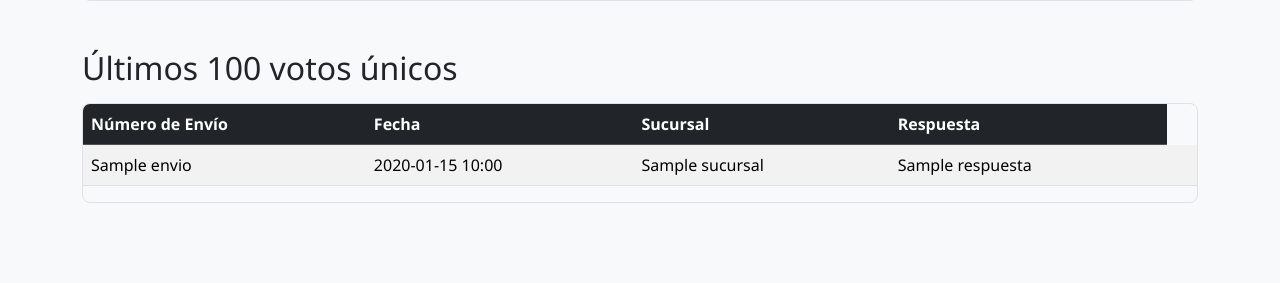
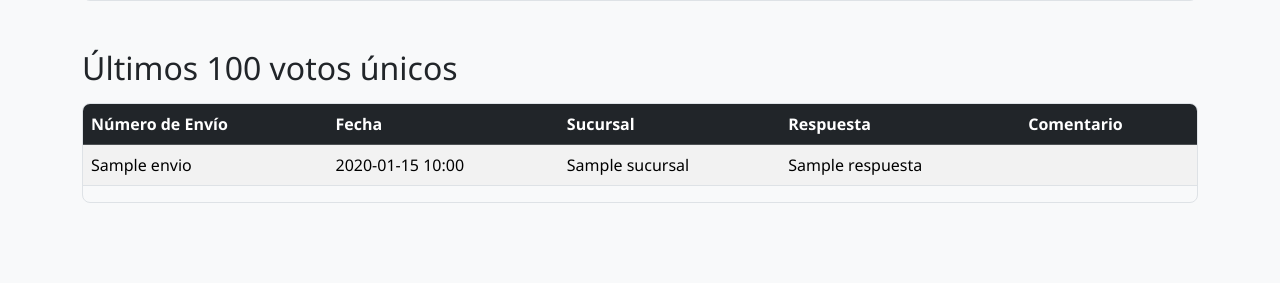
Before and after one commit to ivan13dom/votacion-hotsale, a Flask app: page /dashboard in a window 1280 px wide. Shown: the part 877-1160 px from the top of the page. Run offline with Flask 3, Linux system fonts and the light colour scheme; a database or web service that is not in the repository returns one stand-in record (values such as "Sample title"); some libraries are stand-ins or nearby versions.

Commit message:
comentarios agregados a dashboard

```diff
--- a/templates/dashboard.html
+++ b/templates/dashboard.html
@@ -73,6 +73,7 @@
                             <th>Fecha</th>
                             <th>Sucursal</th>
                             <th>Respuesta</th>
+                            <th>Comentario</th>
                         </tr>
                     </thead>
                     <tbody>
```
